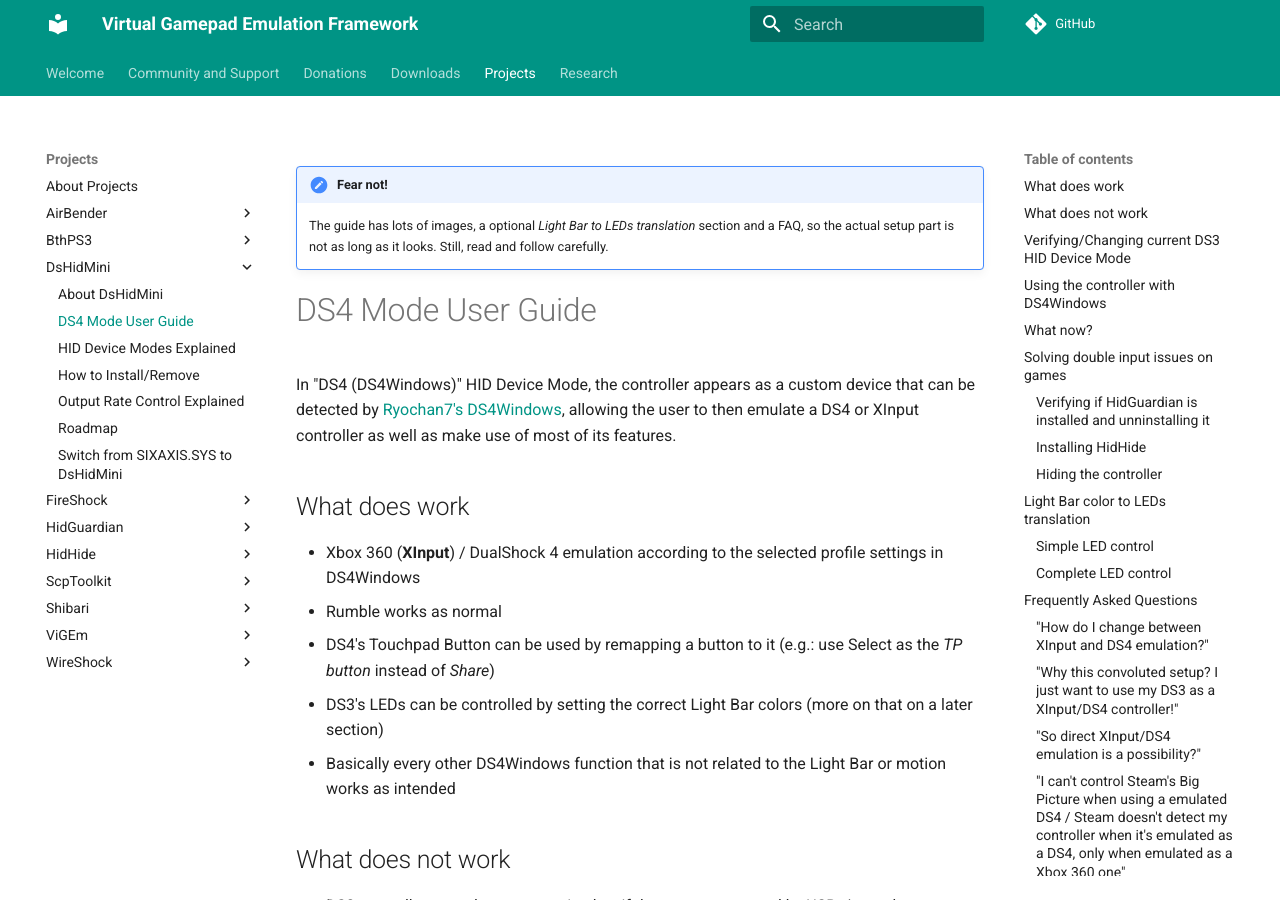
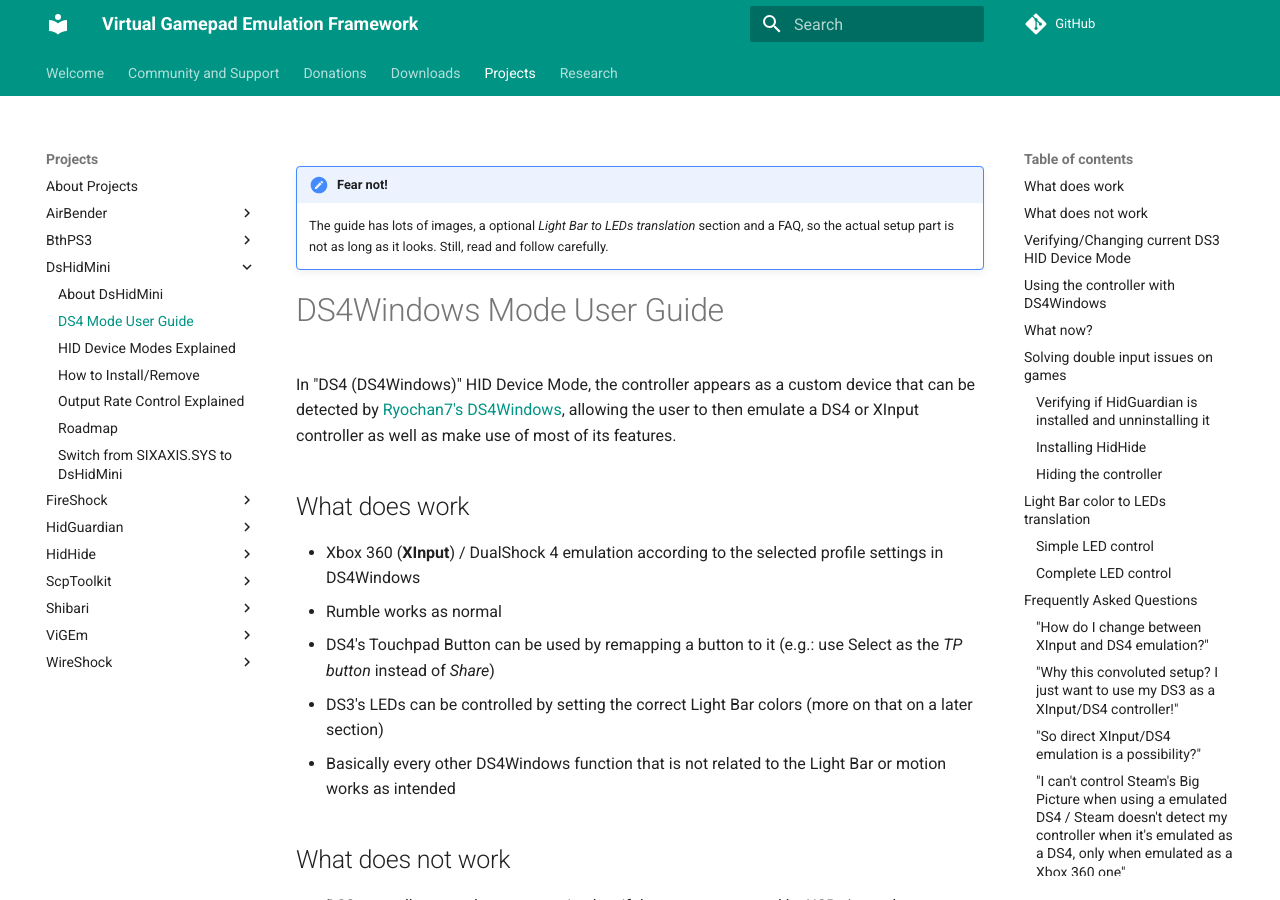
Before and after one commit to nefarius/ViGEm.github.io, an MkDocs documentation site: the page built from docs/projects/DsHidMini/DS4-Mode-User-Guide.md, in a window 1280 px wide and 900 px high. Built offline with MkDocs 1.6.1 and Material for MkDocs 9.7.7, drawn with Linux system fonts in a browser that asks for light colours; comment, search, counter and statistics services are not loaded.

Commit message:
[DS4W User Guide] Changed article's name

```diff
--- a/docs/projects/DsHidMini/DS4-Mode-User-Guide.md
+++ b/docs/projects/DsHidMini/DS4-Mode-User-Guide.md
@@ -1,7 +1,7 @@
 !!! important "Fear not!"
     The guide has lots of images, a optional _Light Bar to LEDs translation_ section and a FAQ, so the actual setup part is not as long as it looks. Still, read and follow carefully.
+# DS4Windows Mode User Guide
 
-# DS4 Mode User Guide
 
 In "DS4 (DS4Windows)" HID Device Mode, the controller appears as a custom device that can be detected by [Ryochan7's DS4Windows](https://github.com/Ryochan7/DS4Windows), allowing the user to then emulate a DS4 or XInput controller as well as make use of most of its features.
 
```
